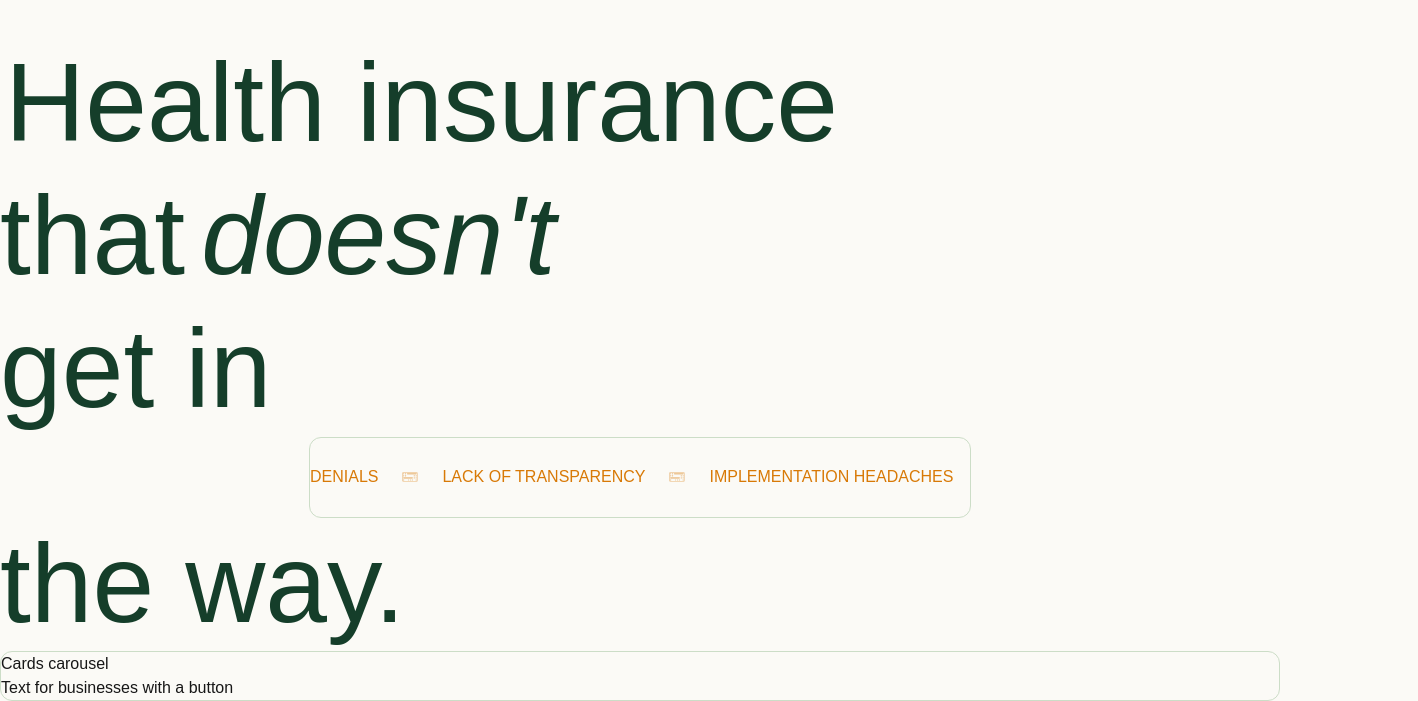
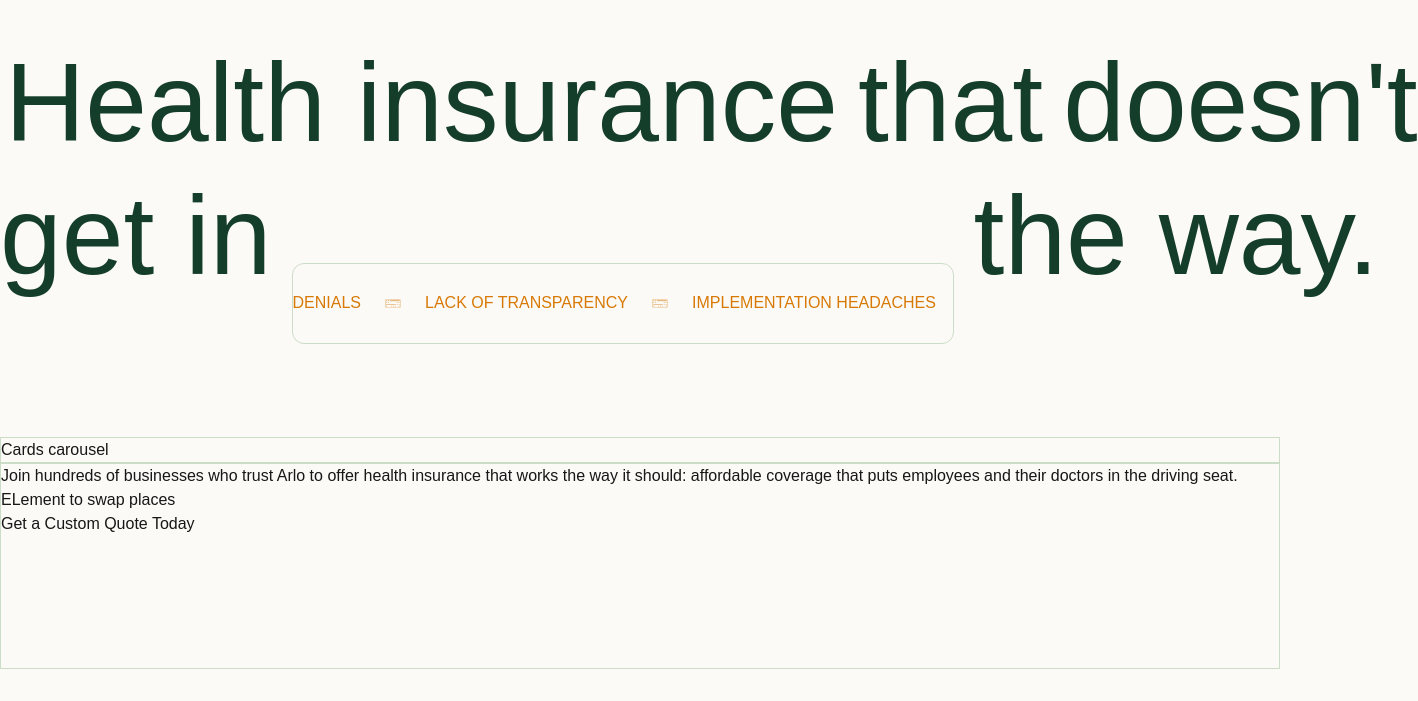
Before and after one commit to Zachpierce15/hero-project, a Next.js app: page / in a window 1280 px wide. Shown: the part 113-814 px from the top of the page, 1418 px wide, since content can reach past the window. Built offline with nearby package versions, Linux system fonts and the light colour scheme.

Commit message:
Start work on the interactive animation buttons

```diff
--- a/app/components/CardsAndQuote.tsx
+++ b/app/components/CardsAndQuote.tsx
@@ -1,14 +1,44 @@
 'use client'
 import styled from "styled-components"
 
-const CardAndQuoteContainer = styled.div`
+const InfoCardCouroselAndGetQuoteContainers = styled.div`
     border: 1px solid #CCDDC7;
-    border-radius: 12px;
+
+      @media (max-width: 500px) {
+            width: 85vw;
+            height: 190px;
+      }
+`
+
+const ContainerDiv = styled.div`
+     @media (max-width: 500px) {
+            display: flex;
+            flex-direction: column;
+            align-items: center;
+            margin-top: 65px;
+      }
+`
+
+const StyledParagraph = styled.p`
+     @media (max-width: 500px) {
+            font-size: 14px;
+            margin: 10px 10px 10px 10px;
+      }
 `
 export const CardAndQuote = () => {
+
     return (
-        <CardAndQuoteContainer>
-            <div>Cards carousel</div>
-            <div>Text for businesses with a button</div>
-        </CardAndQuoteContainer>)
+        <ContainerDiv>
+            <InfoCardCouroselAndGetQuoteContainers>Cards carousel</InfoCardCouroselAndGetQuoteContainers>
+            <InfoCardCouroselAndGetQuoteContainers style={{ height: '206px' }}>
+                <StyledParagraph>
+                    Join hundreds of businesses who trust Arlo to offer health insurance that works the way it should:
+                    affordable coverage that puts employees and their doctors in the driving seat.
+                </StyledParagraph>
+                <div>
+                    <div>ELement to swap places</div>
+                    <button onClick={() => console.log('hello')}>Get a Custom Quote Today</button>
+                </div>
+            </InfoCardCouroselAndGetQuoteContainers>
+        </ContainerDiv>)
 }
--- a/app/components/ComplaintsBanner.tsx
+++ b/app/components/ComplaintsBanner.tsx
@@ -21,6 +21,10 @@ const ShrinkBoxContainer = styled.div`
             align-items: center;
             margin: 0px 20px;
             justify-content: center;
+
+            @media ((min-width: 501px) and (max-width: 1024px)) {
+                margin: unset;
+            }
 `
 
 
@@ -40,7 +44,7 @@ export const CompaintsBanner = () => {
         mm.add(
             {
                 desktop: "(min-width: 1440px)",
-                tablet: "(min-width: 1025px) and (max-width: 1439px)",
+                tablet: "(min-width: 501px) and (max-width: 1024px)",
                 mobile: "(max-width: 500px)",
             },
             (ctx) => {
@@ -72,7 +76,30 @@ export const CompaintsBanner = () => {
                         })
                 }
                 if (ctx?.conditions?.tablet) {
-                    // tablet animation
+                    gsap.fromTo(
+                        carouselRef1.current,
+                        {
+                            xPercent: 0
+                        },
+                        {
+                            xPercent: -5,
+                            duration: 2,
+                            repeat: 0,
+                            ease: 'none'
+                        })
+                    gsap.fromTo(
+                        shrinkBoxRef.current,
+                        {
+                            scale: 1,
+                        },
+                        {
+                            scale: 0,
+                            delay: 1,
+                            duration: 2.40,
+                            ease: 'power4.in',
+                            margin: 0,
+                            x: '+=47'
+                        })
                 }
                 if (ctx?.conditions?.mobile) {
                     gsap.fromTo(
--- a/app/components/Title.tsx
+++ b/app/components/Title.tsx
@@ -10,14 +10,22 @@ import './style.css'
 gsap.registerPlugin(useGSAP)
 
 const StyledHeaderBeginning = styled.h1`
+display: flex;
 font-family: 'Sohne', sans-serif;
 weight: bold;
 spacing: -3%;
 line-height: 120%;
 font-size: 111px;
-width: fit-content;
+width: 1418px;
+
+@media ((min-width: 501px) and (max-width: 1024px)) {
+        display: unset;
+        text-align: center;
+        width: unset;
+}
 
   @media (max-width: 500px) {
+  display: unset;
         font-size: 48px;
         margin-bottom: 8px;
         text-align: center;
@@ -33,6 +41,11 @@ line-height: 120%;
 font-size: 111px;
 width: fit-content;
 
+@media ((min-width: 501px) and (max-width: 1024px)) {
+    text-align: center;
+    width: fit-content;
+}
+
 @media (max-width: 500px) {
     font-size: 48px;
     text-align: center;
@@ -45,10 +58,29 @@ const StyledHeaderContainer = styled.div`
     flex-direction: column;
     flex-wrap: wrap;
     color: #153E2A;
+    word-spacing: -3%
+    `
+
+const StyledAnimationContainer = styled.div`
+        display: flex;
+        flex-direction: row;
+
+        @media ((min-width: 501px) and (max-width: 613px)) {
+            flex-direction: column;
+        }
     `
 
 const StyledMiddleDiv = styled.div`
 
+@media ((min-width: 501px) and (max-width: 1024px)) {
+    text-align: center;
+    width: 100vw
+}
+
+@media ((min-width: 501px) and (max-width: 613px)) {
+display: flex;
+flex-direction: column;
+}
 @media (max-width: 500px) {
     text-align: center;
 }
@@ -68,7 +100,7 @@ export const Title = ({ isMobile: _isMobile }: Props) => {
         mm.add(
             {
                 desktop: "(min-width: 1440px)",
-                tablet: "(min-width: 1025px) and (max-width: 1439px)",
+                tablet: "(min-width: 501px) and (max-width: 1024px)",
                 mobile: "(max-width: 500px)",
             },
             (ctx) => {
@@ -93,13 +125,18 @@ export const Title = ({ isMobile: _isMobile }: Props) => {
                 if (ctx?.conditions?.tablet) {
                     // 1025px - 1439px (smaller movement)
                     const tl = gsap.timeline();
-                    tl.fromTo(
-                        ".middle",
-                        { scale: 2, opacity: 1 },
-                        { scale: 0, opacity: 0, duration: 0.8, ease: "power1.inOut" }
+                    tl.to('#left', { x: '+=185', duration: 2.54, ease: 'power4.in', delay: 1 },
+                        0
+                    ).to('#right', { x: '-=100', duration: 2.54, ease: 'power4.in', delay: 1 },
+                        0
+                    );
+
+                    tl.to(["#left", "#right", '#other'],
+                        {
+                            color: '#00B684',
+                            duration: .4
+                        }
                     )
-                        .to(".left", { x: "+=40", duration: 0.8 }, 0)
-                        .to(".right", { x: "-=40", duration: 0.8 }, 0);
                 }
 
                 if (ctx?.conditions?.mobile) {
@@ -133,7 +170,7 @@ export const Title = ({ isMobile: _isMobile }: Props) => {
                         </StyledMiddleDiv>
                         <StyledMiddleDiv>
                             <span style={{ marginRight: '16px' }}>that</span>
-                            <span style={{ fontStyle: "italic" }} id='left'>doesn&apos;t get</span>
+                            <span id='left'>doesn&apos;t get</span>
                         </StyledMiddleDiv>
                     </StyledHeaderBeginning>
                     <div>
@@ -149,15 +186,15 @@ export const Title = ({ isMobile: _isMobile }: Props) => {
                             <span style={{ marginLeft: '5px' }}>Health insurance</span>
                         </StyledMiddleDiv>
                         <StyledMiddleDiv>
-                            <span style={{ marginRight: '16px' }}>that</span>
-                            <span style={{ fontStyle: "italic" }} id='left'>doesn&apos;t</span>
+                            <span style={{ marginRight: '20px', marginLeft: '20px' }}>that</span>
+                            <span id='other'>doesn&apos;t</span>
                         </StyledMiddleDiv>
                     </StyledHeaderBeginning>
-                    <div>
-                        <StyledHeader>get in</StyledHeader>
+                    <StyledAnimationContainer>
+                        <StyledHeader id='left'>get in</StyledHeader>
                         <CompaintsBanner />
-                        <StyledHeader id='bottom'>the way.</StyledHeader>
-                    </div>
+                        <StyledHeader id='right'>the way.</StyledHeader>
+                    </StyledAnimationContainer>
 
                 </StyledHeaderContainer>
             )}
--- a/app/page.tsx
+++ b/app/page.tsx
@@ -13,7 +13,7 @@ flex-direction: column;
 
   @media (max-width: 500px) {
         justify-content: unset;
-        margin-top: 100px;
+        margin-top: 85px;
 
 }
 `
@@ -25,8 +25,9 @@ export default function Home() {
   const isMobile = width !== undefined && width <= 500
   return (
     <StyledAppContainer>
-
-      <Title isMobile={isMobile} />
+      <div>
+        <Title isMobile={isMobile} />
+      </div>
       <CardAndQuote />
     </StyledAppContainer>
   );
```
Also changed, not shown: app/components/Back Arrow.png (added), app/components/Forward Arrow.png (added). Lines whose indentation alone changed are shown as unchanged.
